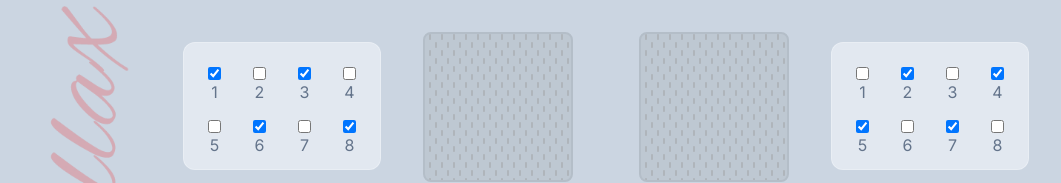
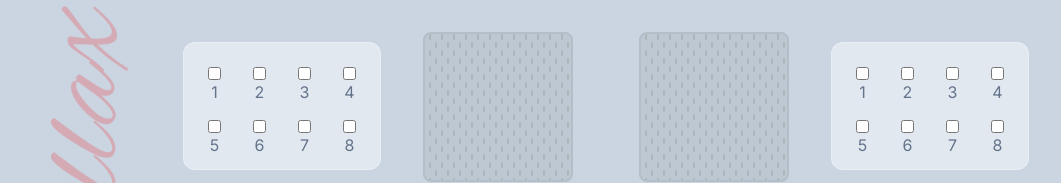
Before and after one commit to rashidshamloo/react-next-parallax_demo, a React (Vite) app: page /react-next-parallax_demo/control-element in a window 1280 px wide. Shown: the top 183 px of the page, without its empty margins (34-1095 px from the left). Built offline with nearby package versions, Linux system fonts and the light colour scheme; what tailwindcss-3d would draw is missing.

Commit message:
Fixed a bug in control element demo page that caused the 'Maximum call stack size exceeded' error on window resize

```diff
--- a/src/pages/ControlElementDemo.tsx
+++ b/src/pages/ControlElementDemo.tsx
@@ -15,6 +15,18 @@
   // media query
   const isLarge = useMediaQuery({ query: '(min-width: 1020px)' });
 
+  // state default
+  const defaultControlGroup1 = Array(8).fill(false);
+  const defaultControlGroup2 = Array(8).fill(false);
+  for (let i = 0; i < 8; i++) {
+    if (
+      (i % 2 && i < (isLarge ? 4 : 2)) ||
+      (!(i % 2) && i >= (isLarge ? 4 : 2))
+    )
+      defaultControlGroup2[i] = true;
+    else defaultControlGroup1[i] = true;
+  }
+
   // state
   const [controlGroup1, setControlGroup1] = useState<boolean[]>([]);
   const [controlGroup2, setControlGroup2] = useState<boolean[]>([]);
@@ -25,21 +37,6 @@
   const controlElement1 = useRef<HTMLDivElement>(null);
   const controlElement2 = useRef<HTMLDivElement>(null);
   const fullPageListeningCheckbox = useRef<HTMLInputElement>(null);
-
-  useEffect(() => {
-    const defaultControlGroup1 = Array(8).fill(false);
-    const defaultControlGroup2 = Array(8).fill(false);
-    for (let i = 0; i < 8; i++) {
-      if (
-        (i % 2 && i < (isLarge ? 4 : 2)) ||
-        (!(i % 2) && i >= (isLarge ? 4 : 2))
-      )
-        defaultControlGroup2[i] = true;
-      else defaultControlGroup1[i] = true;
-    }
-    setControlGroup1(defaultControlGroup1);
-    setControlGroup2(defaultControlGroup2);
-  }, [isLarge]);
 
   useEffect(() => {
     if (fullPageListening && fullPageListeningCheckbox.current) {
```
